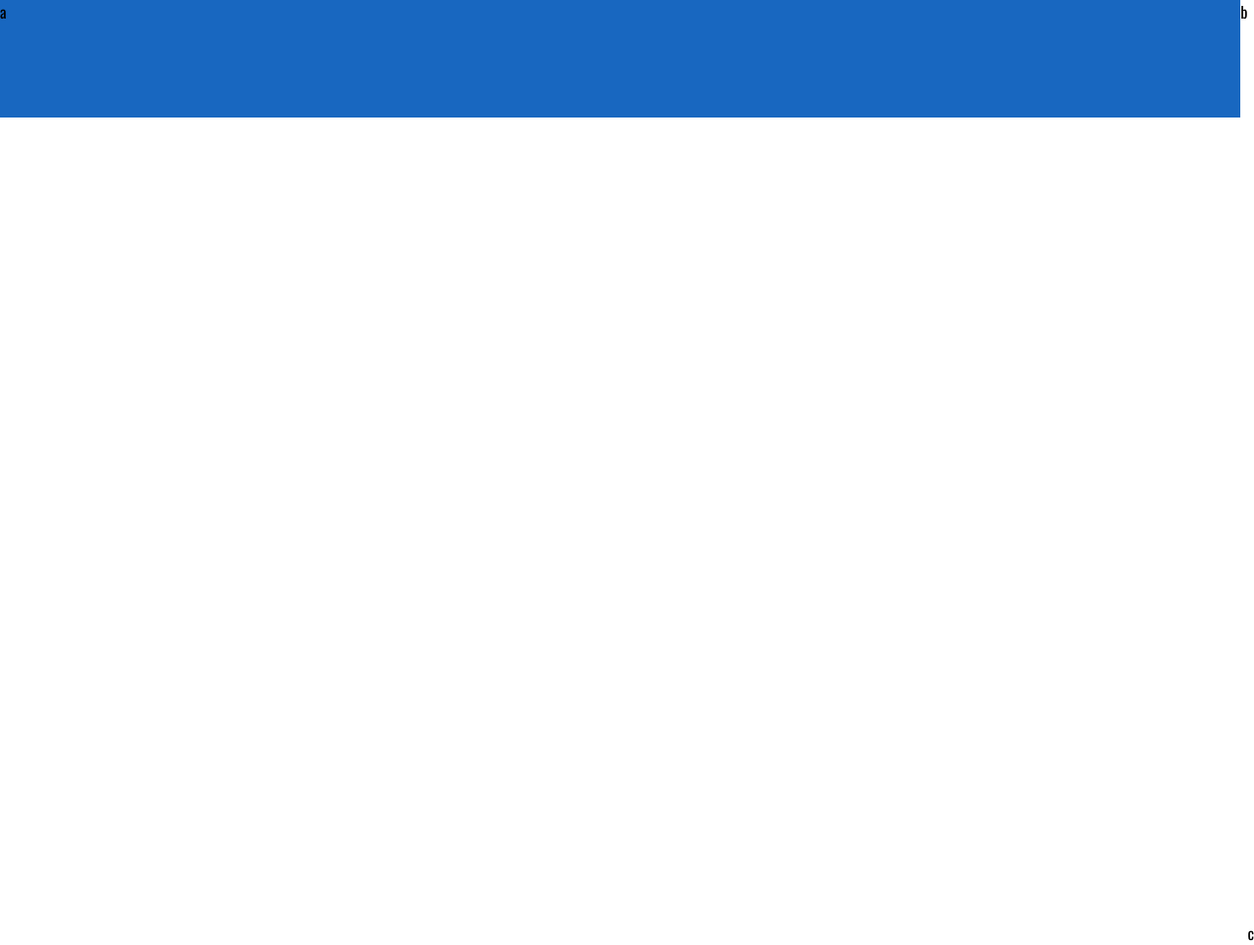
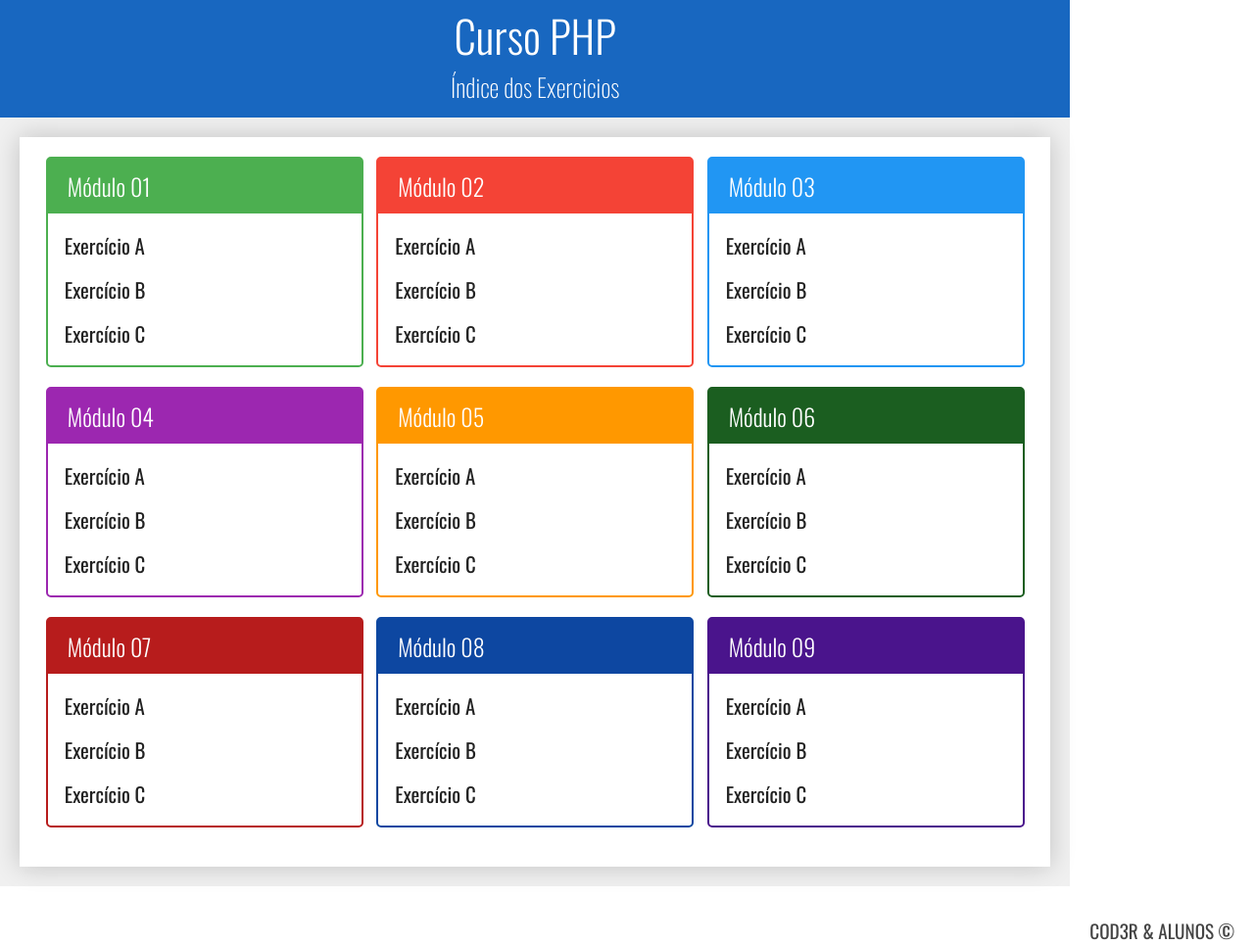
Before and after one commit to Pauloand05/curso-php, a PHP site: page / in a window 1280 px wide. Shown: the whole page at 98% size. Run offline with PHP 8.4, Linux system fonts and the light colour scheme.

Commit message:
Menu de exercicios criado

```diff
--- a/assets/CSS/estilo.css
+++ b/assets/CSS/estilo.css
@@ -18,6 +18,24 @@ body {
 .cabecalho {
     grid-area: cabecalho;
     background-color: #1867c0;
+    color: #fff;
+    display: flex;
+    flex-direction: column;
+    justify-content: center;
+    align-items: center;
+    padding-bottom: 10px;
+}
+
+.cabecalho > h1 {
+    margin: 0;
+    font-size: 2.8em;
+    font-weight: 300;
+}
+
+.cabecalho > h2 {
+    margin: 0;
+    font-size: 1.6rem;
+    font-weight: 200;
 }
 
 .principal {
@@ -27,9 +45,92 @@ body {
     padding: 20px;
 }
 
+.conteudo {
+    position: relative;
+    height: 100%;
+    overflow-y: scroll;
+    background-color: #fff;
+    padding: 20px;
+    box-shadow: 0px 0px 25px 0px rgba(0,0,0,0.2);
+}
+
 .rodape {
     grid-area: rodape;
     background-color: #fff;
-    /* position: sticky;
-    bottom: 0px; */
+    display: flex;
+    justify-content: flex-end;
+    align-items: center;
+    font-size: 1.2rem;
+    padding: 0px 20px;
+    color: #444;
 }
+
+.modulos {
+    display: flex;
+    flex-wrap: wrap;
+    justify-content: space-around;
+}
+
+.modulo {
+    flex-basis: 32%;
+    margin-bottom: 20px;
+    border-radius: 5px;
+}
+
+.modulo > h3 {
+    font-size: 1.5rem;
+    font-weight: 300;
+    margin: 0;
+    color: #fff;
+    background-color: #1867c0;
+    padding: 10px 20px;
+}
+
+.modulo ul {
+    margin: 0;
+    padding: 10px;
+    list-style: none;
+}
+
+.modulo ul li {
+    font-size: 1.3rem;
+    padding: 7px;
+    cursor: pointer;
+}
+
+.modulo ul li a{
+    display: flex;
+    text-decoration: none;
+    color: #222;
+}
+
+.modulo ul li:hover {
+    background-color: #eee;
+}
+
+.modulo.verde {border: 2px solid #4caf50;}
+.modulo.verde > h3 {background-color: #4caf50;}
+
+.modulo.vermelho {border: 2px solid #f44336;}
+.modulo.vermelho > h3 {background-color: #f44336;}
+
+.modulo.azul {border: 2px solid #2196f3;}
+.modulo.azul > h3 {background-color: #2196f3;}
+
+.modulo.roxo {border: 2px solid #9c27b0;}
+.modulo.roxo > h3 {background-color: #9c27b0;}
+
+.modulo.laranja {border: 2px solid #ff9800;}
+.modulo.laranja > h3 {background-color: #ff9800;}
+
+.modulo.verde-escuro {border: 2px solid #1b5e20;}
+.modulo.verde-escuro > h3 {background-color: #1b5e20;}
+
+.modulo.vermelho-escuro {border: 2px solid #b71c1c;}
+.modulo.vermelho-escuro > h3 {background-color: #b71c1c;}
+
+.modulo.azul-escuro {border: 2px solid #0d47a1;}
+.modulo.azul-escuro > h3 {background-color: #0d47a1;}
+
+.modulo.roxo-escuro {border: 2px solid #4a148c;}
+.modulo.roxo-escuro > h3 {background-color: #4a148c;}
--- a/index.html
+++ b/index.html
@@ -1,5 +1,5 @@
 <!DOCTYPE html>
-<html lang="en">
+<html lang="pt-BR">
 <head>
     <meta charset="UTF-8">
     <link href="https://fonts.googleapis.com/css2?family=Oswald:wght@200..700&display=swap" rel="stylesheet">
@@ -7,8 +7,90 @@
     <title>Curso PHP</title>
 </head>
 <body>
-    <header class="cabecalho">a</header>
-    <main class="pricipal">b</main>
-    <footer class="rodape">c</footer>
+    <header class="cabecalho">
+        <h1>Curso PHP</h1>
+        <h2>Índice dos Exercicios</h2>
+    </header>
+    <main class="principal">
+        <div class="conteudo">
+            <nav class="modulos">
+                <div class="modulo verde">
+                    <h3>Módulo 01</h3>
+                    <ul>
+                        <li><a href="#">Exercício A</a></li>
+                        <li><a href="#">Exercício B</a></li>
+                        <li><a href="#">Exercício C</a></li>
+                    </ul>
+                </div>
+                <div class="modulo vermelho">
+                    <h3>Módulo 02</h3>
+                    <ul>
+                        <li><a href="#">Exercício A</a></li>
+                        <li><a href="#">Exercício B</a></li>
+                        <li><a href="#">Exercício C</a></li>
+                    </ul>
+                </div>
+                <div class="modulo azul">
+                    <h3>Módulo 03</h3>
+                    <ul>
+                        <li><a href="#">Exercício A</a></li>
+                        <li><a href="#">Exercício B</a></li>
+                        <li><a href="#">Exercício C</a></li>
+                    </ul>
+                </div>
+                <div class="modulo roxo">
+                    <h3>Módulo 04</h3>
+                    <ul>
+                        <li><a href="#">Exercício A</a></li>
+                        <li><a href="#">Exercício B</a></li>
+                        <li><a href="#">Exercício C</a></li>
+                    </ul>
+                </div>
+                <div class="modulo laranja">
+                    <h3>Módulo 05</h3>
+                    <ul>
+                        <li><a href="#">Exercício A</a></li>
+                        <li><a href="#">Exercício B</a></li>
+                        <li><a href="#">Exercício C</a></li>
+                    </ul>
+                </div>
+                <div class="modulo verde-escuro">
+                    <h3>Módulo 06</h3>
+                    <ul>
+                        <li><a href="#">Exercício A</a></li>
+                        <li><a href="#">Exercício B</a></li>
+                        <li><a href="#">Exercício C</a></li>
+                    </ul>
+                </div>
+                <div class="modulo vermelho-escuro">
+                    <h3>Módulo 07</h3>
+                    <ul>
+                        <li><a href="#">Exercício A</a></li>
+                        <li><a href="#">Exercício B</a></li>
+                        <li><a href="#">Exercício C</a></li>
+                    </ul>
+                </div>
+                <div class="modulo azul-escuro">
+                    <h3>Módulo 08</h3>
+                    <ul>
+                        <li><a href="#">Exercício A</a></li>
+                        <li><a href="#">Exercício B</a></li>
+                        <li><a href="#">Exercício C</a></li>
+                    </ul>
+                </div>
+                <div class="modulo roxo-escuro">
+                    <h3>Módulo 09</h3>
+                    <ul>
+                        <li><a href="#">Exercício A</a></li>
+                        <li><a href="#">Exercício B</a></li>
+                        <li><a href="#">Exercício C</a></li>
+                    </ul>
+                </div>
+            </nav>
+        </div>
+    </main>
+    <footer class="rodape">
+        COD3R & ALUNOS ©
+    </footer>
 </body>
 </html>
```
